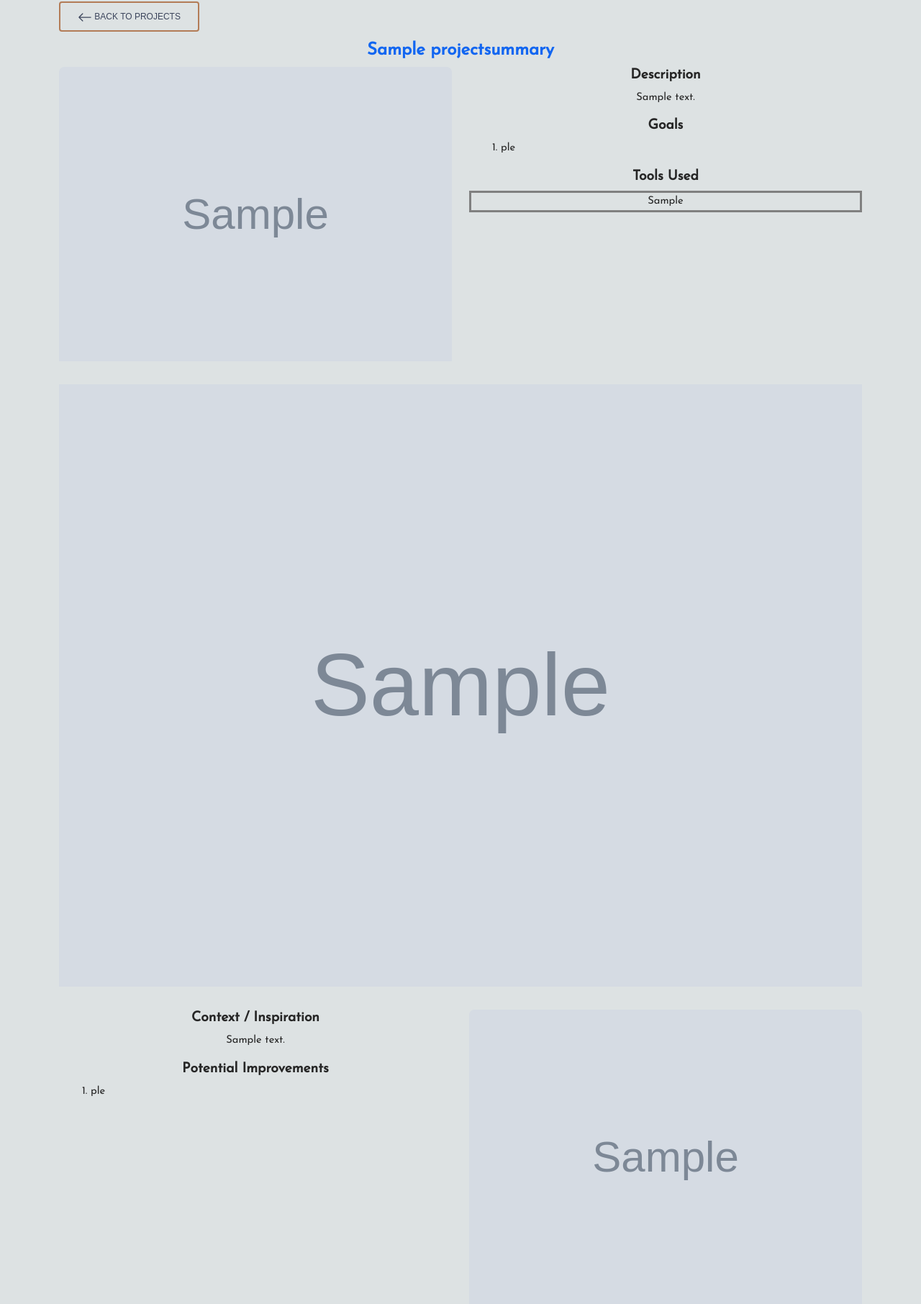
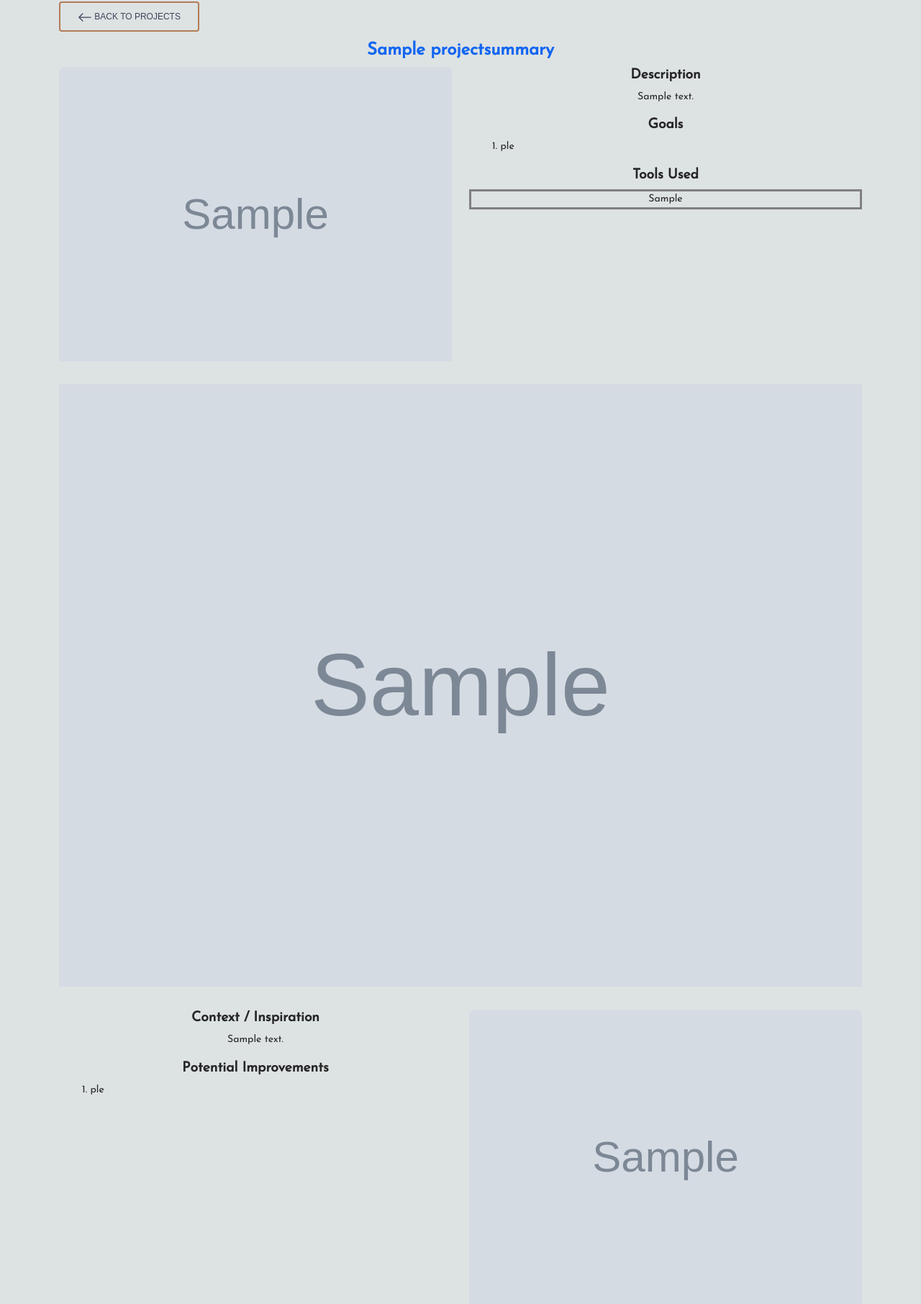
Before and after one commit to jordantanudjaja/Personal-Website, a Django app: a page that uses main/templates/main/Projects/project details.html in a window 1280 px wide. Shown: the part 422-2234 px from the top of the page at 72% size. Run offline with Django 3.2, Linux system fonts and the light colour scheme; tables that the repository leaves empty hold one stand-in row (values such as "Sample post"); grey boxes marked "Sample" are stand-in pictures; some libraries are stand-ins or nearby versions.

Commit message:
Changed font size

```diff
--- a/main/templates/main/Projects/project details.html
+++ b/main/templates/main/Projects/project details.html
@@ -22,7 +22,7 @@
     }
 
     p, li {
-        font-size: clamp(0.7em, 1.15vw, 1em);
+        font-size: clamp(0.7em, 1.1vw, 1em);
     }
 {% endblock %}
 <!-- End Head -->
```
